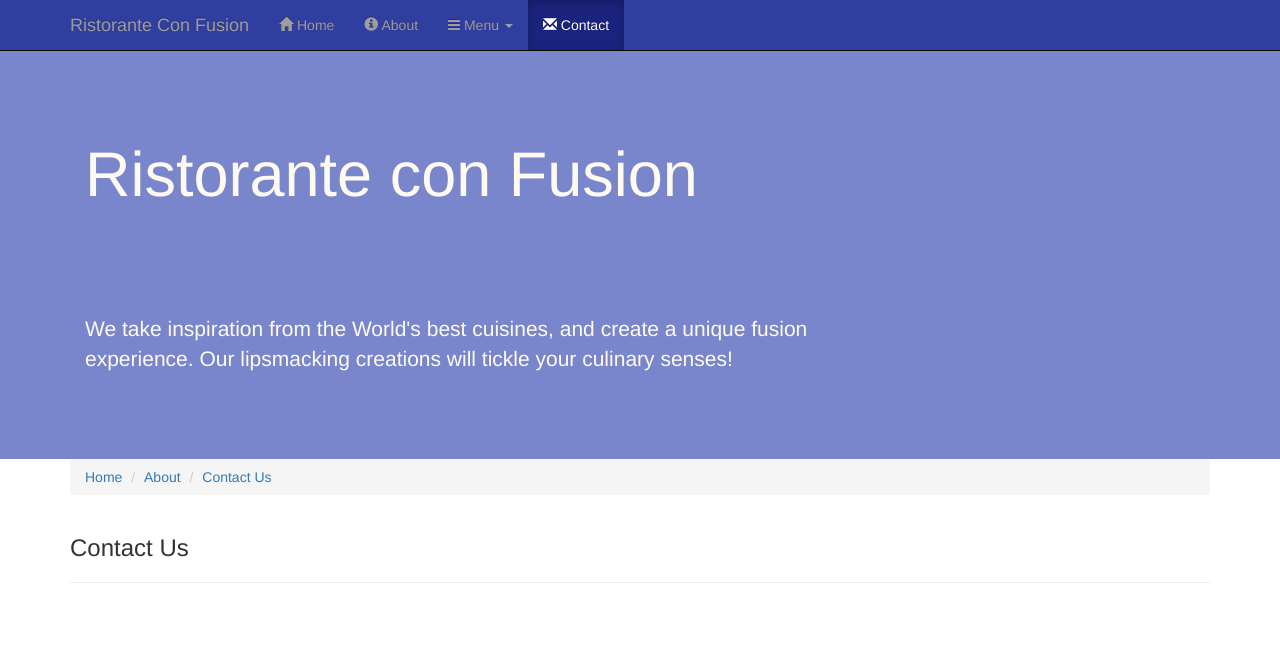
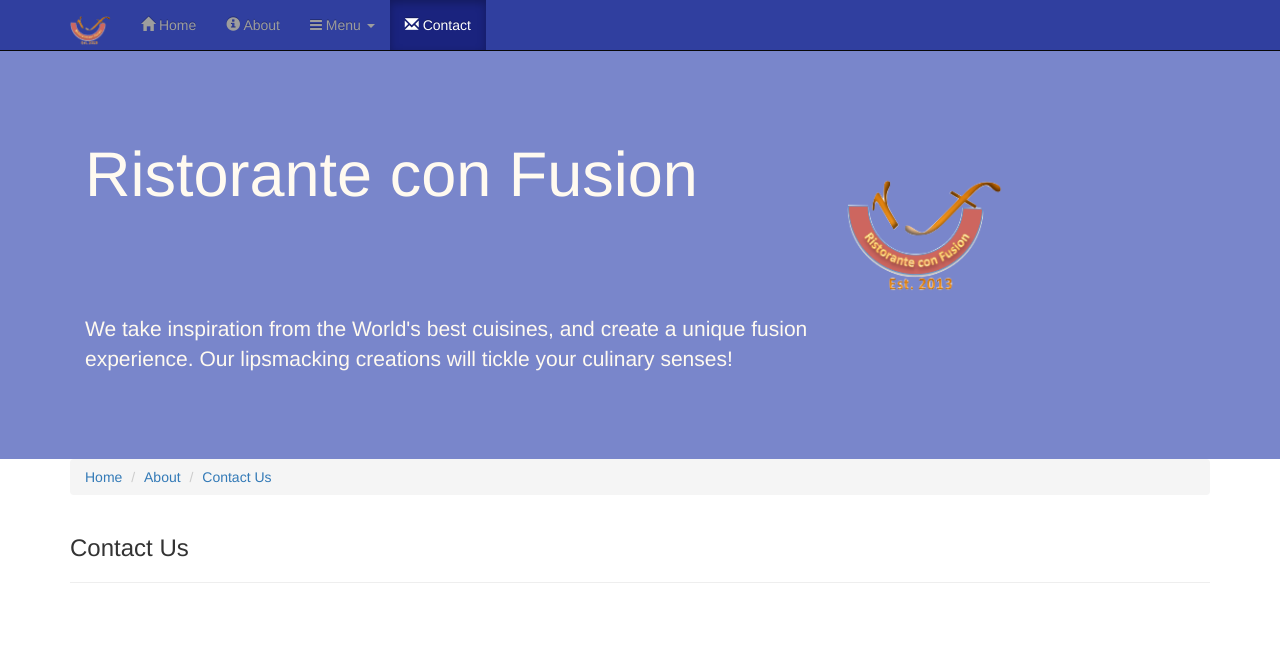
Before and after one commit to Rexie18/bootstraps, a plain HTML site: page contactus.html in a window 1280 px wide. Shown: the top 670 px of the page. Drawn offline with nearby package versions, Linux system fonts and the light colour scheme.

Commit message:
Update contactus.html

```diff
--- a/contactus.html
+++ b/contactus.html
@@ -35,7 +35,7 @@
                     <span class="icon-bar"></span>
                     <span class="icon-bar"></span>
                 </button>
-                <a class="navbar-brand" href="https://rexie18.github.io/bootstraps/#">Ristorante Con Fusion</a>
+		<a class="navbar-brand" href="https://rexie18.github.io/bootstraps/#"><img src="img/logo.png" height=30 width=41></a>
             </div>
             <div id="navbar" class="navbar-collapse collapse">
                 <ul class="nav navbar-nav">
@@ -72,7 +72,9 @@
                     <p style="padding:40px;"></p>
                     <p>We take inspiration from the World's best cuisines, and create a unique fusion experience. Our lipsmacking creations will tickle your culinary senses!</p>
                 </div>
-                <div class="col-xs-12 col-sm-4">
+                <div class="col-xs-12 col-sm-2">
+                    <p style="padding:20px;"></p>
+                    <img src="img/logo.png" class="img-responsive">
                 </div>
             </div>
         </div>
```
